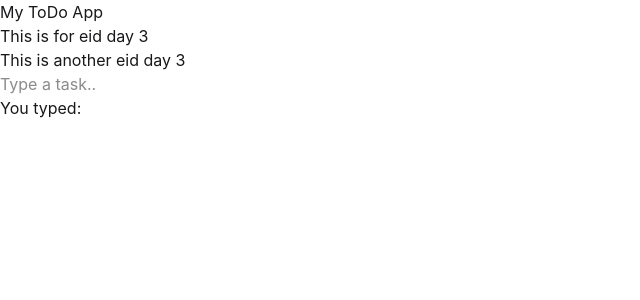
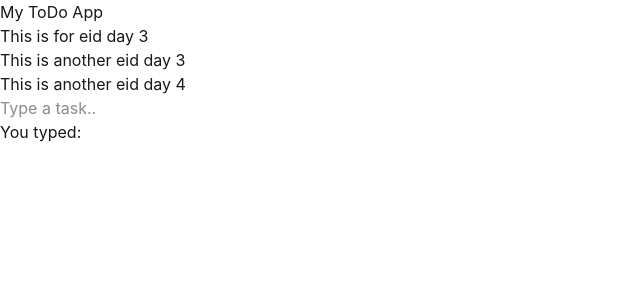
Before and after one commit to juhairulislam/todo-app-react, a React (Vite) app: page / in a window 1280 px wide. Shown: the top 300 px of the page, without its empty margins (0-640 px from the left). Built offline with nearby package versions, Linux system fonts and the light colour scheme.

Commit message:
for eid day 4

```diff
--- a/src/App.jsx
+++ b/src/App.jsx
@@ -14,6 +14,7 @@ function App() {
         <h1>My ToDo App</h1>
         <h1>This is for eid day 3</h1>
         <h2>This is another eid day 3</h2>
+        <h2>This is another eid day 4</h2>
 
         <input value={input} onChange={(e) => setInput(e.target.value)} placeholder='Type a task..' type="text" />
 
```
